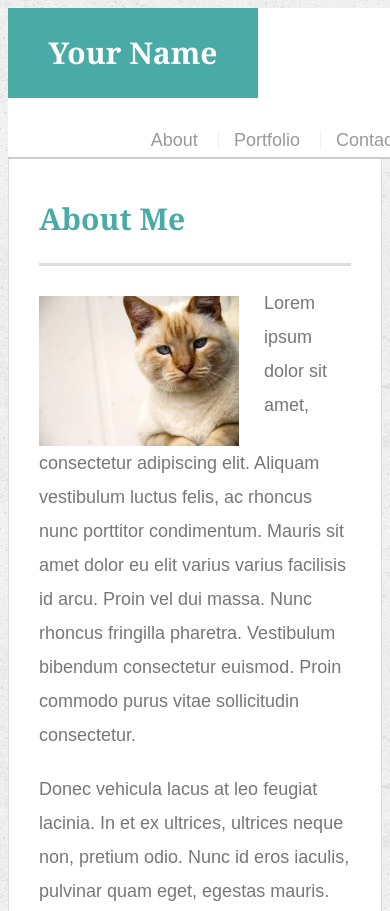
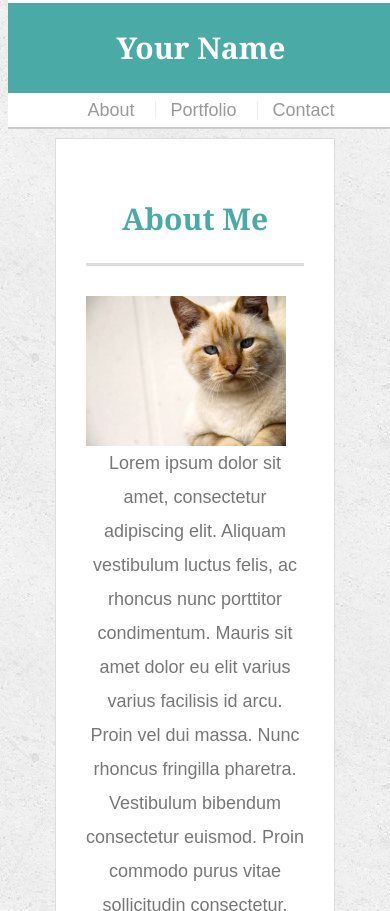
Before and after one commit to Mattlomet/Responsive-portfolio, a plain HTML site: page index.html in a window 390 px wide. Shown: the top 911 px of the page. Drawn offline with Linux system fonts and the light colour scheme.

Commit message:
responsive work done

```diff
--- a/assets/css/style.css
+++ b/assets/css/style.css
@@ -218,8 +218,57 @@ input[type=submit] {
 }
 
 @media only screen and (max-width: 980px) {
+    #masthead {
+        width: 99%;
+        margin: -10 0 30px;
+    }
 
+    #logo {
+        float: left;
+        width: 250px;
+        height: 90px;
+    }
+
+    #main-container{
+        width: 70%;
+        float: left;
+    }
+    nav {
+        margin-right: 10px;
+    }
 
 }
-@media only screen and (max-width: 768px) {}
-@media only screen and (max-width: 640px) {}
+@media only screen and (max-width: 768px) {
+
+      #main-container {
+          width: 95%;
+      }
+      nav {
+          margin-right: 10px;
+      }
+}
+@media only screen and (max-width: 640px) {
+     #main-container {
+         float: none;
+         width: 75%;
+     }
+
+     nav {
+         float: none;
+         text-align: center;
+         margin-right: 10px;
+     }
+
+    #masthead {
+        margin: -30px 0 30px;
+        width: 99%;
+    }
+
+    #logo {
+        width: 100%;
+        height: 90px;
+    }
+    .main-section{
+        text-align: center;
+    }
+}
```
